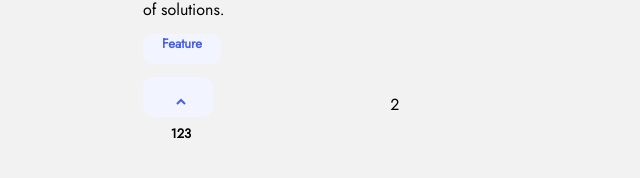
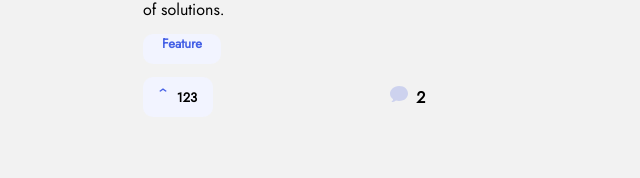
Before and after one commit to AmaliTech-Training-Academy/product-feedback-app, a React (Create React App) app in the folder project/: page / in a window 1280 px wide. Shown: the part 228-406 px from the top of the page, without its empty margins (319-959 px from the left). Built offline with nearby package versions, Linux system fonts and the light colour scheme.

Commit message:
update css on bottom part

```diff
--- a/project/src/Pages/roadmap/bottom.js
+++ b/project/src/Pages/roadmap/bottom.js
@@ -10,11 +10,14 @@ const Bottom = (props) => {
            <div className="last-line">
               <div className="up">
                 <div className="inner-box-up">
-                <img src="../../assets/shared/icon-arrow-up.svg"/>
-                <p className=" body-3">{props.up}</p>
+                <img className="arrow-up" src="../../assets/shared/icon-arrow-up.svg"/>
+                <p className=" up-votes body-3">{props.up}</p>
               </div>
             </div>
+            <div className="other-line">
+            <img className="comments-svg" src="../../assets/shared/icon-comments.svg"/>
             <p className="comments">{props.comments}</p>
+            </div>
             </div>
         </div>
         </>
--- a/project/src/Pages/roadmap/roadmap.css
+++ b/project/src/Pages/roadmap/roadmap.css
@@ -3,7 +3,6 @@
     height: 100vh;
     display: flex;
     flex-direction:row;
-
 }
 .plan-box{
     border-top: 5px solid #f49f85 ;
@@ -13,7 +12,6 @@
 .plan-inner{
     margin-left:9.14%;
     margin-right: 9.14%;
-
 }
 .plan-st{
     display: flex;
@@ -33,7 +31,6 @@
     height: 8px;
     margin-right: 4.57%;
     margin-top: 0;
-
 }
 
 .plan-title-1{
@@ -42,6 +39,8 @@
 
 
 .tag{
+    /* display: flex;
+    justify-content: center; */
     background-color:#f2f4ff ;
     width: 22%;
     border-radius: 10px;
@@ -57,17 +56,43 @@
     width: 19.71%;
     height: 40px;
     margin-right: 49.71%;
-    text-align: center;
-    font-weight: 600;
-}
-#inner-up{
-    margin: 11px 30.86% 10px 39.51%;
 }
 
+
 .inner-box-up{
-    margin: 11px 30.86% 10px 39.51%;
+    height: 19px;
+    margin: 11px 18.12% 10px 23.19%;
+    display: flex;
+    flex-direction: row;
+    width: 58.7%;
+}
 
+.arrow-up{
+    width: 8px;
+    height: 4px;
+    font-weight: 600;
+    margin-right: 23.46%;
+}
 
+.up-votes{
+    font-weight: 600;
+    margin: 0;
+}
+.other-line{
+    display: flex;
+    flex-direction: row;
+    width: 12.57%;
+    height: 23px;
+    margin-top: 8.5px;
+}
+.comments-svg{
+    width: 18px;
+    height: 16px;
+    margin-right: 18.18%;
+}
+.comments{
+    margin: 0;
+    font-weight: 700;
 }
 
 .plan-text-bold{
@@ -83,5 +108,4 @@
 .last-line{
     display: flex;
     flex-direction: row;
-
 }
```
